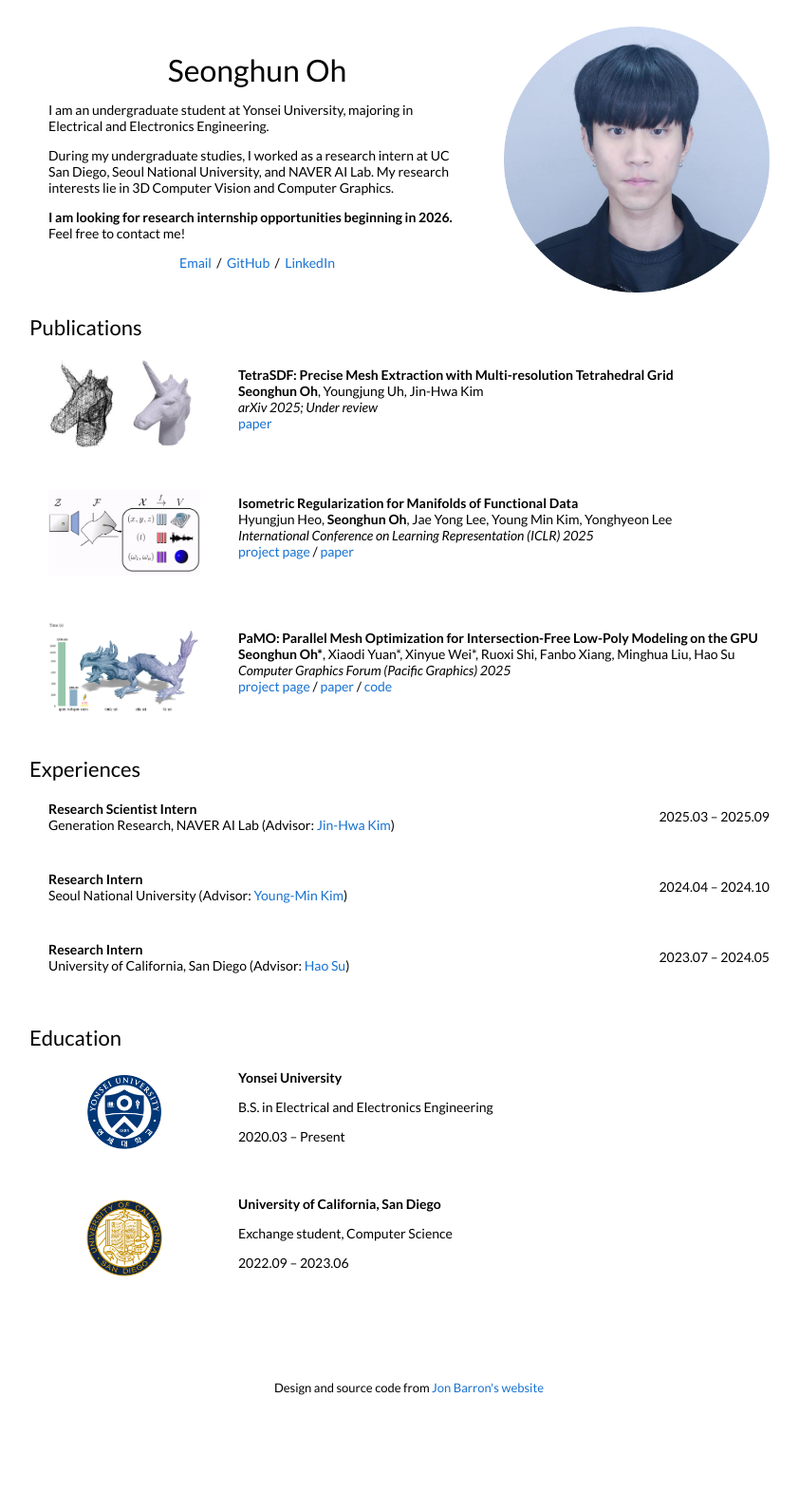
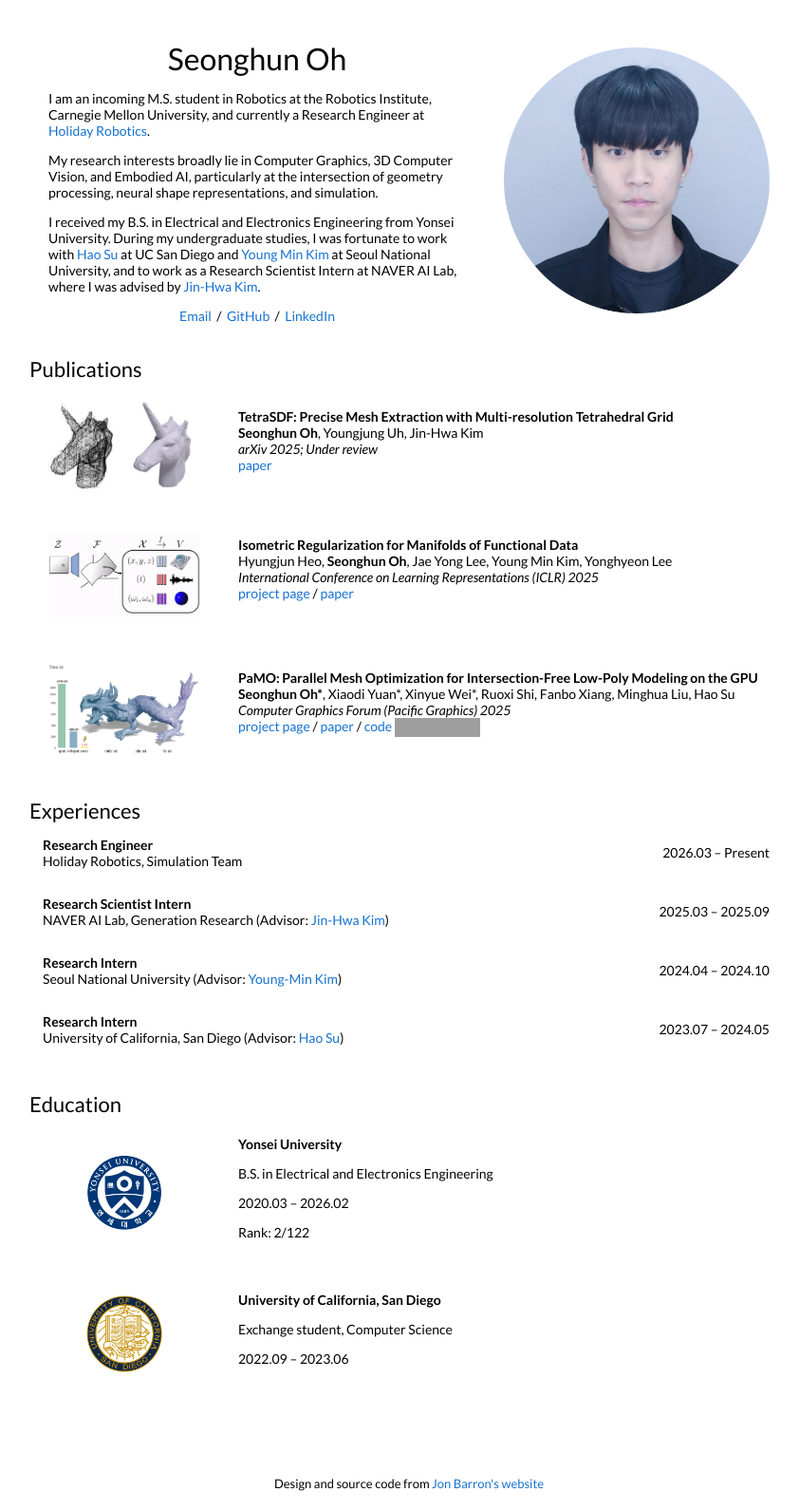
Before and after one commit to seonghunn/seonghunn.github.io, a Jekyll site: the page built from _posts/2025-11-23-pairwise.markdown, in a window 1280 px wide. Shown: the whole page at 95% size, without its empty margins (209-1051 px from the left). Built offline with Jekyll 4.4.1, drawn with Linux system fonts in a browser that asks for light colours; our own code applies the rules of GitHub Pages for plain Markdown files; before the commit the page ends 1490 px from its top, so only the background shows below that; grey boxes are pictures that could not be loaded.

Commit message:
add holiday robotics

```diff
--- a/_config.yml
+++ b/_config.yml
@@ -112,3 +112,9 @@ exclude:
   - todo.txt
   - _temp/index.html
   - _temp/
+
+exclude:
+  - vendor
+  - Gemfile
+  - Gemfile.lock
+  - .bundle
--- a/_layouts/default.html
+++ b/_layouts/default.html
@@ -91,18 +91,17 @@
               <h1>
                 Seonghun Oh
               </h1>
-              <p>
-                I am an undergraduate student at Yonsei University, majoring in Electrical and Electronics Engineering.
-              </p>
-              <p>
-                During my undergraduate studies, I worked as a research intern at UC San Diego, Seoul National University, and NAVER AI Lab.
-                My research interests lie in 3D Computer Vision and Computer Graphics.
-              </p>
-              <p><b>
-                I am looking for research internship opportunities beginning in 2026.
-              </b><br>Feel free to contact me!</p>
+<p>
+  I am an incoming M.S. student in Robotics at the Robotics Institute, Carnegie Mellon University, and currently a Research Engineer at <a href="https://holiday-robotics.com/">Holiday Robotics</a>.
+</p>
+<p>
+  My research interests broadly lie in Computer Graphics, 3D Computer Vision, and Embodied AI, particularly at the intersection of geometry processing, neural shape representations, and simulation.
+</p>
+<p>
+  I received my B.S. in Electrical and Electronics Engineering from Yonsei University. During my undergraduate studies, I was fortunate to work with <a href="https://cseweb.ucsd.edu/~haosu/">Hao Su</a> at UC San Diego and <a href="https://3d.snu.ac.kr/">Young Min Kim</a> at Seoul National University, and to work as a Research Scientist Intern at NAVER AI Lab, where I was advised by <a href="https://wityworks.com/">Jin-Hwa Kim</a>.
+</p>
               <p style="text-align:center">
-                <a href="mailto:rendell@yonsei.ac.kr">Email</a> &nbsp;/&nbsp;
+                <a href="mailto:seohun043@gmail.com">Email</a> &nbsp;/&nbsp;
                 <a href="https://github.com/seonghunn">GitHub</a> &nbsp;/&nbsp;
                 <a href="https://www.linkedin.com/in/seonghun-oh-89b005261/"> LinkedIn </a>
               </p>
@@ -146,7 +145,11 @@
               {% endif %}
               {% if post.code %}
                 {% if link_list != "" %}{% assign link_list = link_list | append: " / " %}{% endif %}
-                {% assign link_list = link_list | append: '<a href="' | append: post.code | append: '">code</a>' %}
+                {% assign code_html = '<a href="' | append: post.code | append: '">code</a>' %}
+                {% if post.code_badge %}
+                  {% assign code_html = code_html | append: '&nbsp;<a href="' | append: post.code | append: '"><img src="' | append: post.code_badge | append: '" alt="GitHub stars" style="vertical-align:middle; height:20px;"></a>' %}
+                {% endif %}
+                {% assign link_list = link_list | append: code_html %}
               {% endif %}
               {% if post.poster %}
                 {% if link_list != "" %}{% assign link_list = link_list | append: " / " %}{% endif %}
@@ -175,21 +178,28 @@
         <br>
         <table style="width:100%;border:0px;border-spacing:0px;border-collapse:separate;margin-right:auto;margin-left:auto;">
           <tr>
-            <td style="padding:2.5%;width:75%;vertical-align:middle">
+            <td style="padding:1.75%;width:75%;vertical-align:middle">
+              <h3 style="margin:0;">Research Engineer</h3>
+              <div><a class="subtle-link" href="https://holiday-robotics.com/">Holiday Robotics</a>, Simulation Team</div>
+            </td>
+            <td style="padding:2.5%;width:25%;vertical-align:middle;text-align:right;white-space:nowrap;">2026.03 – Present</td>
+          </tr>
+          <tr>
+            <td style="padding:1.75%;width:75%;vertical-align:middle">
               <h3 style="margin:0;">Research Scientist Intern</h3>
-              <div><a class="subtle-link" href="https://naver-career.gitbook.io/en/positions/ai-ml/generation-research">Generation Research</a>, <a class="subtle-link" href="https://naver-career.gitbook.io/en/teams/clova-cic/ai-lab">NAVER AI Lab</a> (Advisor: <a href="https://wityworks.com/">Jin-Hwa Kim</a>)</div>
+              <div><a class="subtle-link" href="https://naver-career.gitbook.io/en/teams/clova-cic/ai-lab">NAVER AI Lab</a>, <a class="subtle-link" href="https://naver-career.gitbook.io/en/positions/ai-ml/generation-research">Generation Research</a> (Advisor: <a href="https://wityworks.com/">Jin-Hwa Kim</a>)</div>
             </td>
             <td style="padding:2.5%;width:25%;vertical-align:middle;text-align:right;white-space:nowrap;">2025.03 – 2025.09</td>
           </tr>
           <tr>
-            <td style="padding:2.5%;width:75%;vertical-align:middle">
+            <td style="padding:1.75%;width:75%;vertical-align:middle">
               <h3 style="margin:0;">Research Intern</h3>
               <div>Seoul National University (Advisor: <a href="https://3d.snu.ac.kr/">Young-Min Kim</a>)</div>
             </td>
             <td style="padding:2.5%;width:25%;vertical-align:middle;text-align:right;white-space:nowrap;">2024.04 – 2024.10</td>
           </tr>
           <tr>
-            <td style="padding:2.5%;width:75%;vertical-align:middle">
+            <td style="padding:1.75%;width:75%;vertical-align:middle">
               <h3 style="margin:0;">Research Intern</h3>
               <div>University of California, San Diego (Advisor: <a href="https://cseweb.ucsd.edu/~haosu/">Hao Su</a>)</div>
             </td>
@@ -210,7 +220,8 @@
             <td style="padding:2.5%;width:75%;vertical-align:middle">
               <h3>Yonsei University</h3>
               <p>B.S. in Electrical and Electronics Engineering</p>
-              <p>2020.03 – Present</p>
+              <p>2020.03 – 2026.02</p>
+              <p>Rank: 2/122</p>
             </td>
           </tr>
           <tr>
--- a/_posts/2025-01-23-pairwise.markdown
+++ b/_posts/2025-01-23-pairwise.markdown
@@ -9,4 +9,5 @@ venue: "Computer Graphics Forum (Pacific Graphics) 2025"
 paper: https://arxiv.org/abs/2509.05595
 website: https://seonghunn.github.io/pamo/
 code: https://github.com/SarahWeiii/pamo
+code_badge: https://img.shields.io/github/stars/SarahWeiii/pamo?style=social
 ---
--- a/_posts/2025-01-24-pairwise.markdown
+++ b/_posts/2025-01-24-pairwise.markdown
@@ -5,7 +5,7 @@ date:   2025-01-24 00:00:00 +00:00
 image: /images/irmf.gif
 categories: research
 authors: "Hyungjun Heo, <strong>Seonghun Oh</strong>, Jae Yong Lee, Young Min Kim, Yonghyeon Lee"
-venue: "International Conference on Learning Representation (ICLR) 2025"
+venue: "International Conference on Learning Representations (ICLR) 2025"
 website: https://heo0224.github.io/IRMF_projectpage/
 paper: https://openreview.net/forum?id=xBuURiCChw&noteId=9xJprrhplv
 ---
```
Also changed, not shown: 1 other file.
